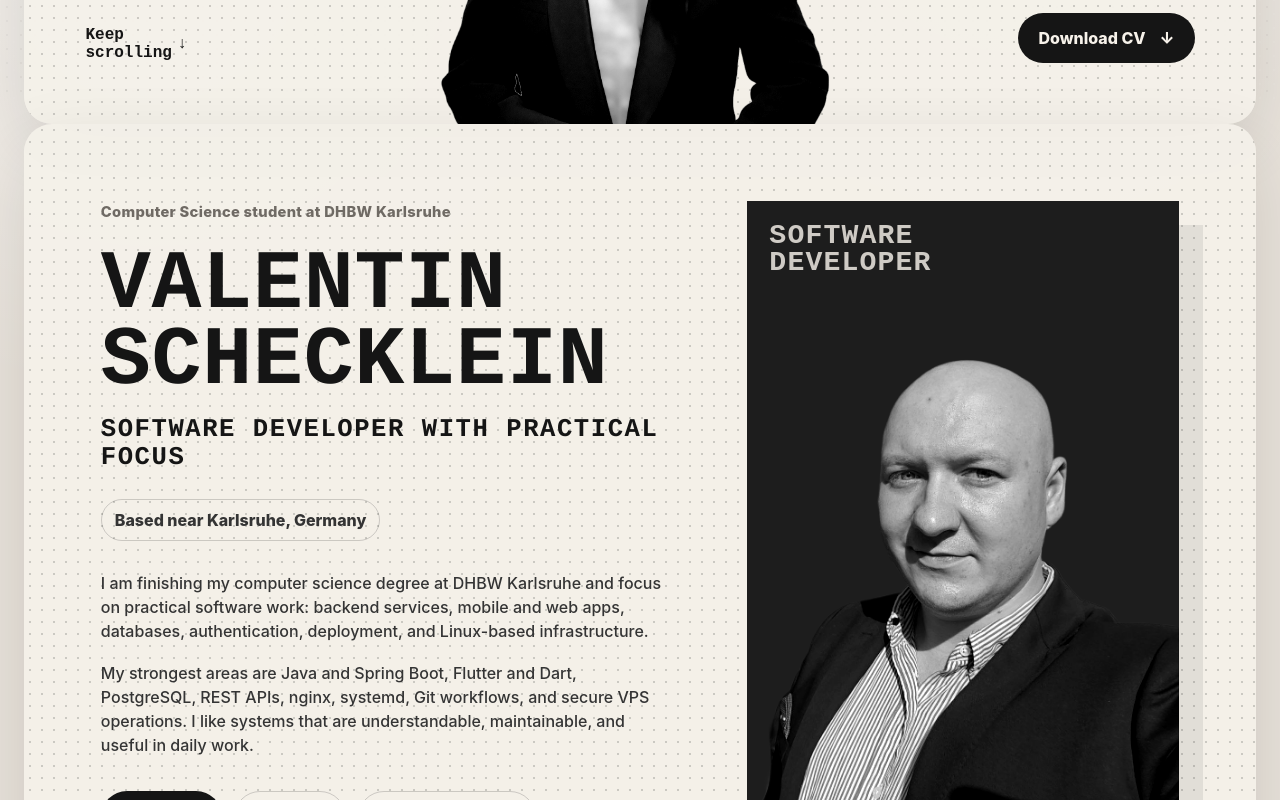
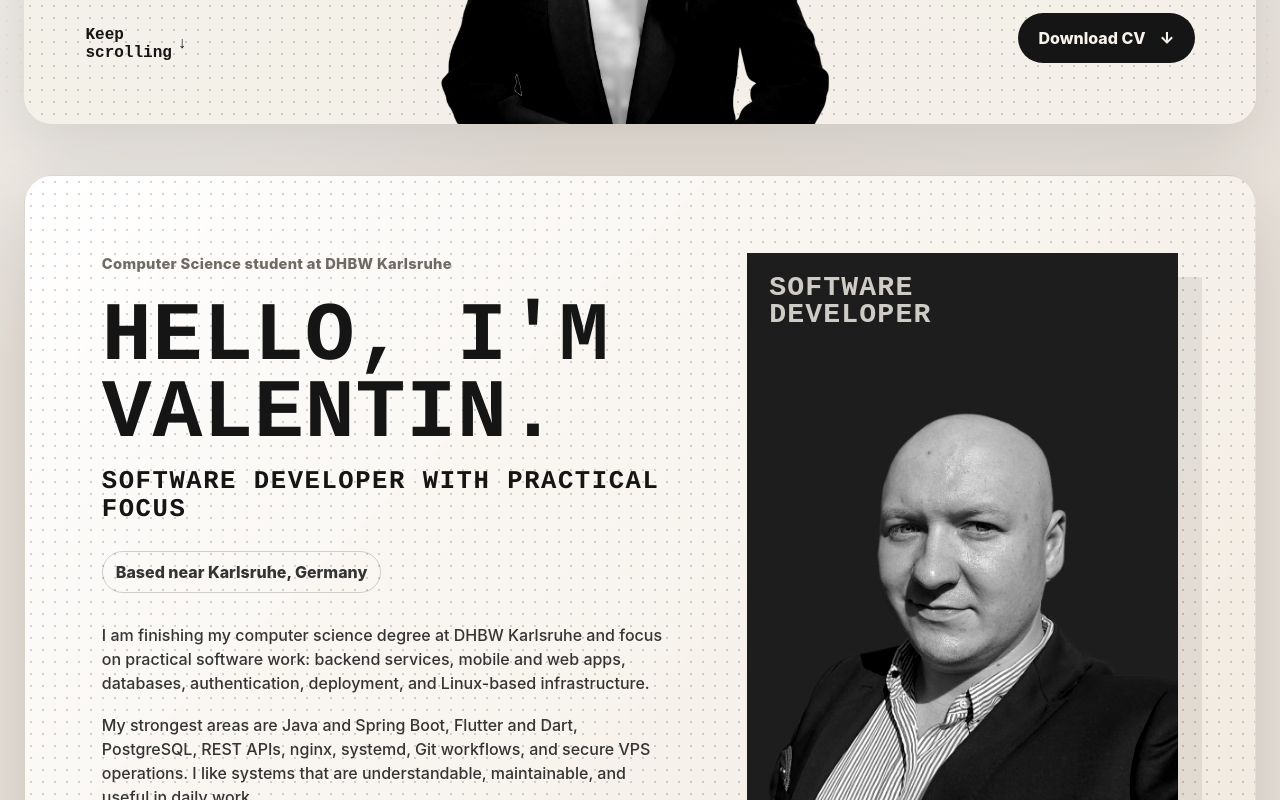
Before and after one commit to herzblutnord/valentin-dev-portfolio, a Nuxt app in the folder nuxt-app/: page / in a window 1280 px wide. Shown: the part 700-1500 px from the top of the page. Built offline with nearby package versions, Linux system fonts and the light colour scheme.

Commit message:
put some stuff together tm 3

```diff
--- a/nuxt-app/app/assets/css/main.css
+++ b/nuxt-app/app/assets/css/main.css
@@ -324,8 +324,13 @@ img {
   align-items: center;
   min-height: clamp(640px, 78svh, 820px);
   padding: clamp(46px, 6vw, 88px);
+  margin-top: clamp(34px, 4vw, 58px);
+  background:
+    linear-gradient(135deg, rgba(255, 255, 255, 0.94), rgba(238, 229, 216, 0.96)),
+    var(--paper-strong);
+  border: 1px solid rgba(21, 21, 21, 0.12);
   border-radius: var(--radius);
-  box-shadow: 0 26px 70px rgba(0, 0, 0, 0.12);
+  box-shadow: 0 28px 80px rgba(0, 0, 0, 0.14);
 }
 
 .profile-copy {
--- a/nuxt-app/app/pages/index.vue
+++ b/nuxt-app/app/pages/index.vue
@@ -26,7 +26,7 @@ const content = {
       scroll: 'Keep scrolling'
     },
     about: {
-      heading: 'VALENTIN SCHECKLEIN',
+      heading: "HELLO, I'M VALENTIN.",
       subheading: 'SOFTWARE DEVELOPER WITH PRACTICAL FOCUS',
       location: 'Based near Karlsruhe, Germany',
       storyTitle: 'Profile',
@@ -125,7 +125,7 @@ const content = {
       scroll: 'Weiter scrollen'
     },
     about: {
-      heading: 'VALENTIN SCHECKLEIN',
+      heading: 'HALLO, ICH BIN VALENTIN.',
       subheading: 'SOFTWAREENTWICKLER MIT PRAXISFOKUS',
       location: 'Aus der Nähe von Karlsruhe',
       storyTitle: 'Profil',
@@ -234,20 +234,6 @@ const projects = computed(() => [
         lang.value === 'en'
             ? ['Reverse proxy and TLS setup', 'Secure SSH access and firewall rules', 'Service operations, updates, and troubleshooting']
             : ['Reverse Proxy und TLS-Setup', 'Sicherer SSH-Zugriff und Firewall-Regeln', 'Servicebetrieb, Updates und Troubleshooting'],
-    url: githubUrl
-  },
-  {
-    title: lang.value === 'en' ? 'Java and Flutter projects' : 'Java- und Flutter-Projekte',
-    subtitle:
-        lang.value === 'en'
-            ? 'Smaller tools, app features, experiments, and university-related work.'
-            : 'Kleinere Tools, App-Features, Experimente und studienbezogene Arbeiten.',
-    image: '/img/project-github.svg',
-    tags: ['Java', 'Flutter', 'Dart', 'Git', 'GitHub', 'Linux'],
-    details:
-        lang.value === 'en'
-            ? ['Readable READMEs and documented setup steps', 'Code cleanup for public application portfolio', 'Practical focus over demo-only code']
-            : ['Lesbare READMEs und dokumentierte Setup-Schritte', 'Code-Cleanup für ein öffentliches Bewerbungsportfolio', 'Praktischer Fokus statt reiner Demo-Code'],
     url: githubUrl
   }
 ])
```
